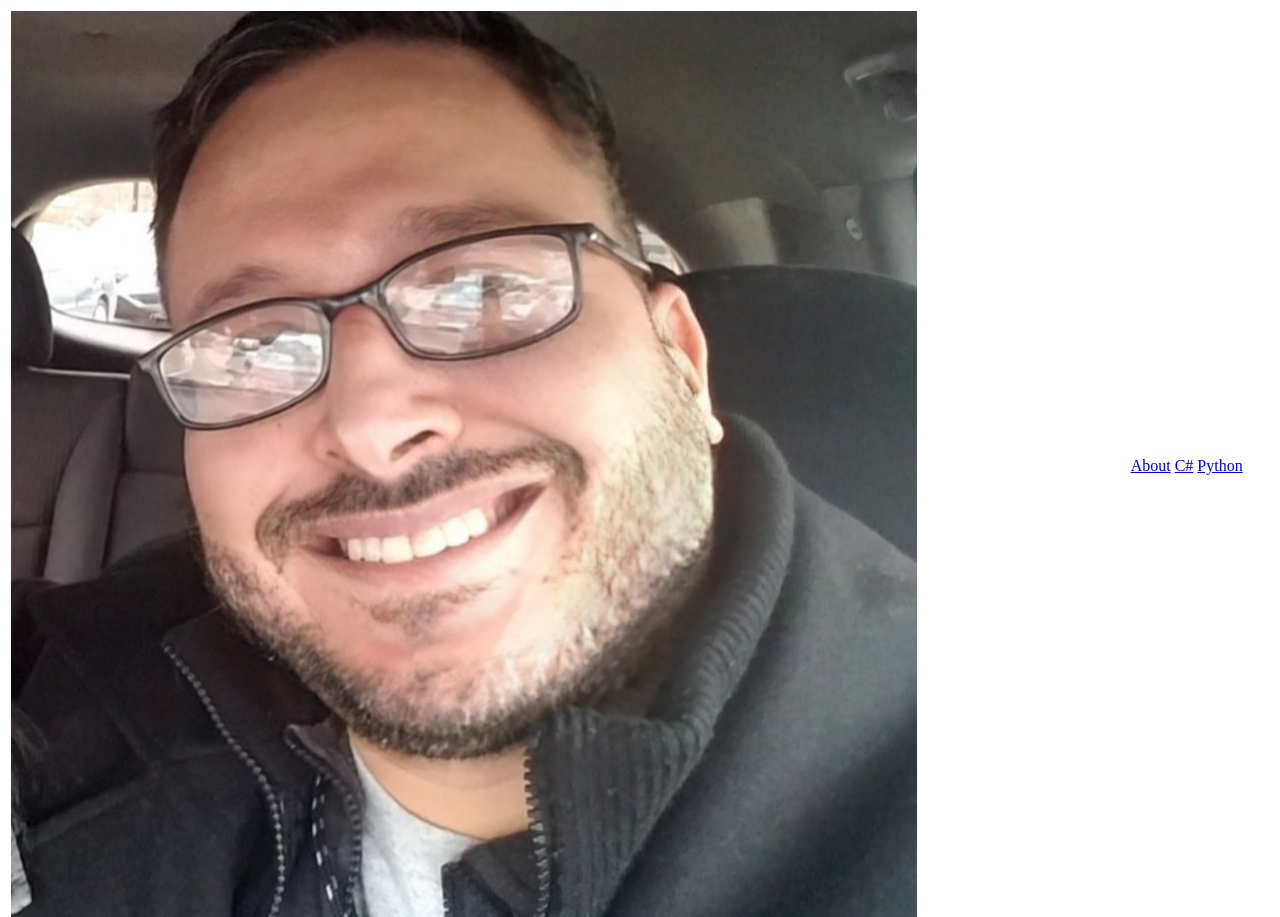
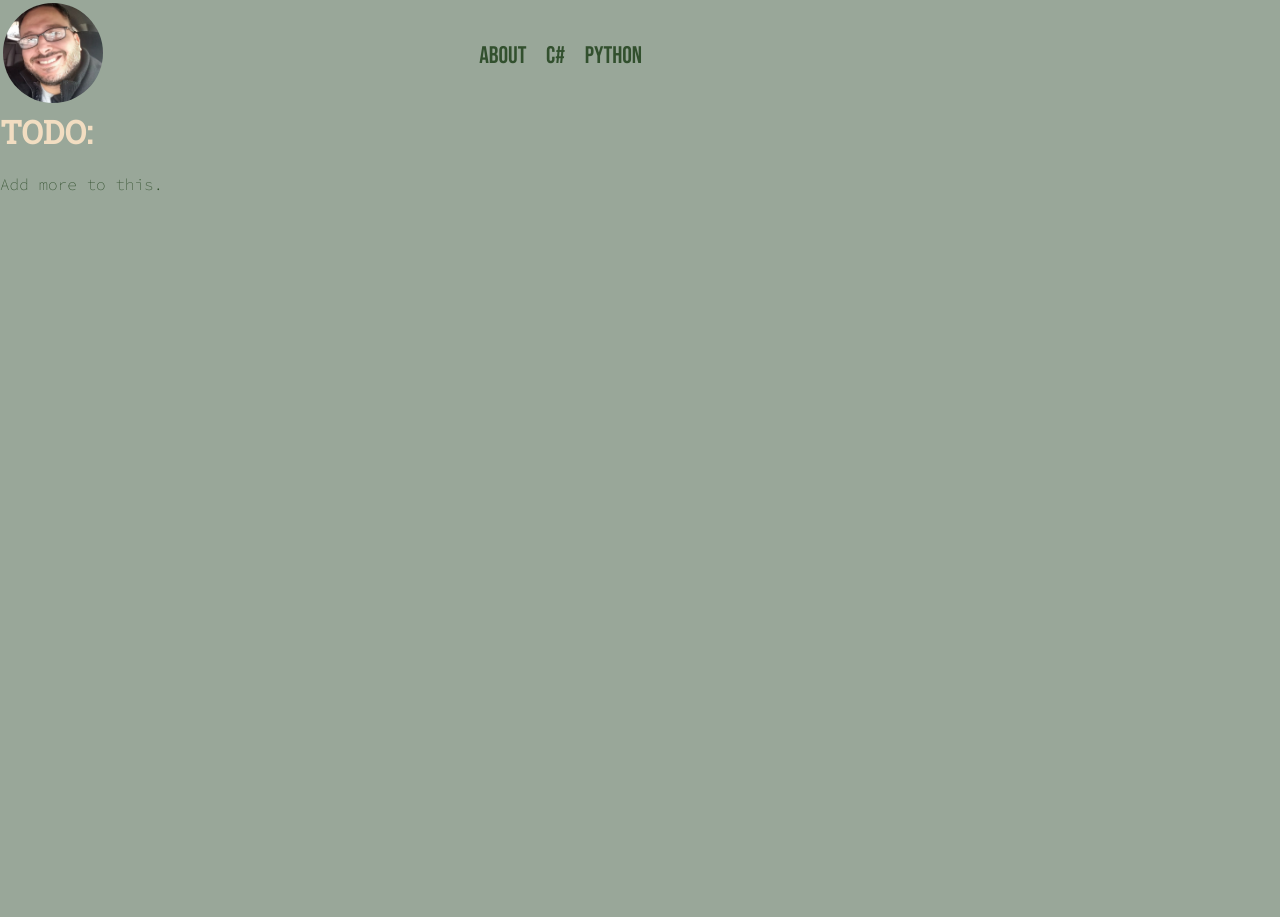
Before and after one commit to stran9er/cv, a plain HTML site: page index.html in a window 1280 px wide. Shown: the top 917 px of the page. After the commit the page ends 800 px from the top, so only its background shows below. Drawn offline with Linux system fonts and the light colour scheme.

Commit message:
Update index.html

```diff
--- a/index.html
+++ b/index.html
@@ -6,7 +6,7 @@
   <meta name="description" content="Personal Space">
   <meta name="keywords" content="C#, Python, HTML">
   <title>stran9er</title>
-  <link rel="stylesheet" type="text/css" href="css/styles.css">
+  <link rel="stylesheet" type="text/css" href="css/mystyle.css">
   <link rel="icon" href="favicon.ico">
   <link rel="preconnect" href="https://fonts.googleapis.com">
   <link rel="preconnect" href="https://fonts.gstatic.com" crossorigin>
```
